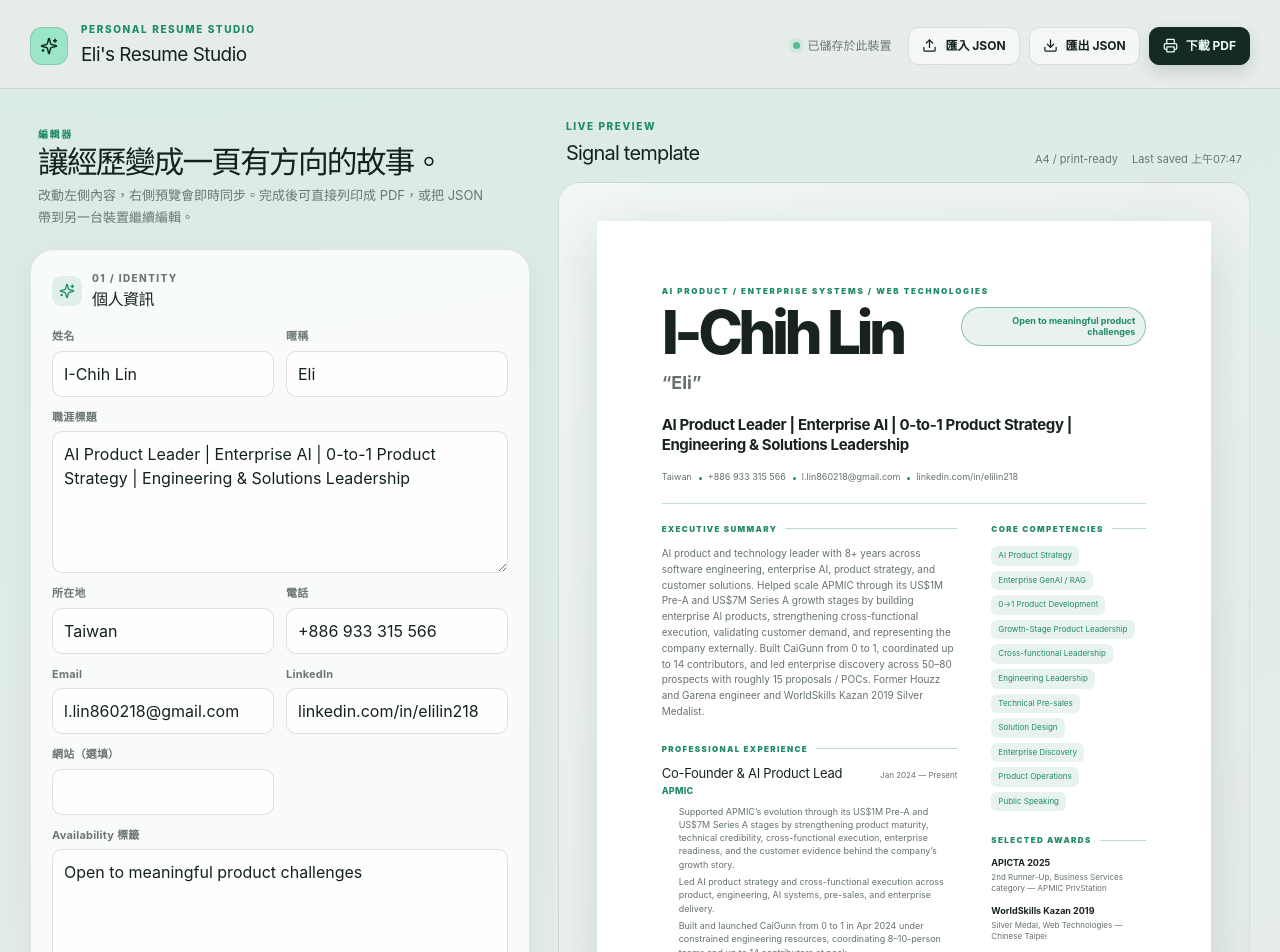
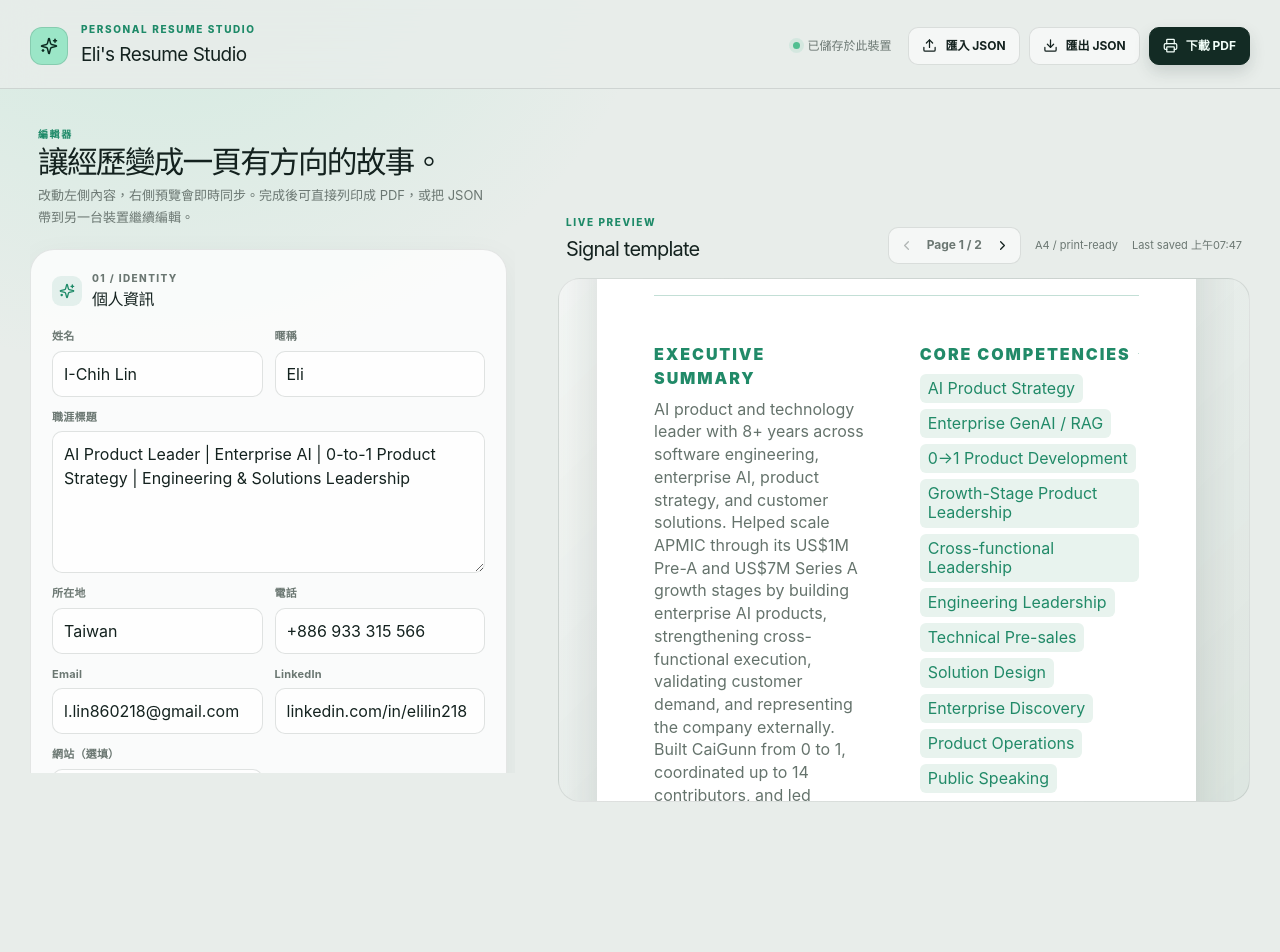
Before and after one commit to L-Eli/resume-studio, a Next.js app: page / in a window 1280 px wide. Shown: the top 952 px of the page. After the commit the page ends 803 px from the top, so only its background shows below. Built offline with nearby package versions, Linux system fonts and the light colour scheme.

Commit message:
Add paged A4 preview and readable resume layout

```diff
--- a/app/globals.css
+++ b/app/globals.css
@@ -96,6 +96,58 @@ a { color: inherit; }
 .competency-list { display: flex; flex-wrap: wrap; gap: 5px; }.competency-list span { padding: 5px 7px; border-radius: 6px; color: var(--paper-accent); background: var(--paper-soft); font-size: 8px; line-height: 1.2; }.award-list, .education-list, .technical-list { display: grid; gap: 11px; }.award-item, .education-item, .technical-list > div { display: grid; gap: 3px; }.award-item strong, .education-item strong, .technical-list strong { font-size: 9px; line-height: 1.3; }.award-item span, .education-item span, .technical-list span, .education-item em { color: var(--paper-muted); font-size: 8px; line-height: 1.38; }.education-item small { color: var(--paper-accent); font-size: 8px; font-weight: 800; }.education-item em { font-style: normal; }.resume-paper-footer { display: flex; justify-content: space-between; margin-top: auto; padding-top: 12px; color: var(--paper-muted); border-top: 1px solid color-mix(in srgb, var(--paper-accent), transparent 80%); font-size: 7px; font-weight: 850; letter-spacing: .16em; }
 .toast { position: fixed; right: 25px; bottom: 24px; z-index: 40; display: flex; align-items: center; gap: 8px; padding: 11px 14px; border-radius: 11px; color: #eafff6; background: #15372d; box-shadow: 0 12px 30px rgba(21,55,45,.24); font-size: 12px; }
 
+.preview-toolbar-right { display: flex; align-items: center; gap: 14px; }
+.preview-page-controls { display: inline-flex; align-items: center; gap: 7px; padding: 4px; border: 1px solid var(--studio-border); border-radius: 10px; background: rgba(255,255,255,.56); color: var(--studio-muted); font-size: 12px; font-weight: 750; }
+.page-control { width: 27px; height: 27px; display: grid; place-items: center; border: 0; border-radius: 7px; color: var(--studio-ink); background: transparent; }
+.page-control:hover:not(:disabled) { background: rgba(30,138,104,.1); }
+.page-control:disabled { cursor: default; opacity: .3; }
+.preview-stage { flex-direction: column; align-items: center; }
+.preview-page { display: none; width: 100%; }
+.preview-page.is-active { display: flex; justify-content: center; }
+.resume-paper { width: 210mm; height: 297mm; min-height: 297mm; max-width: none; padding: 14mm 15mm 11mm; overflow: hidden; }
+.resume-paper-header { padding-bottom: 12px; }
+.resume-kicker { font-size: 9pt; letter-spacing: .18em; }
+.resume-name-row { align-items: baseline; flex-wrap: wrap; gap: 12px 16px; margin-top: 9px; }
+.resume-name-line { flex: 1 1 110mm; }
+.resume-name-row h1 { font-size: 40pt; line-height: .92; letter-spacing: -.065em; }
+.resume-short-name { font-size: 18pt; }
+.availability-pill { flex: 0 1 180px; max-width: 180px; margin-left: auto; padding: 7px 10px; font-size: 10pt; line-height: 1.2; }
+.resume-headline { margin-top: 12px; font-size: 12pt; line-height: 1.35; }
+.resume-contact-row { gap: 6px 14px; margin-top: 10px; font-size: 10pt; }
+.resume-paper-body { grid-template-columns: minmax(0, 1.65fr) minmax(58mm, .85fr); column-gap: 14mm; row-gap: 0; padding-top: 12mm; }
+.resume-section { margin-bottom: 14px; }
+.resume-section-label { gap: 7px; margin-bottom: 8px; font-size: 12pt; letter-spacing: .12em; }
+.resume-summary { font-size: 12pt; line-height: 1.42; }
+.resume-experience { margin-bottom: 12px; }
+.resume-experience-heading { gap: 12px; }
+.resume-experience-heading h3 { font-size: 14pt; line-height: 1.2; }
+.resume-experience-heading p { margin-top: 2px; font-size: 12pt; }
+.resume-experience-heading time { font-size: 11pt; }
+.resume-experience ul { margin-top: 6px; padding-left: 20px; font-size: 12pt; line-height: 1.34; }
+.resume-experience li { margin-bottom: 3px; padding-left: 2px; }
+.leadership-grid { gap: 9px 14px; }
+.competency-list { gap: 6px; }
+.competency-list span { padding: 5px 8px; font-size: 12pt; }
+.award-list, .education-list, .technical-list { gap: 9px; }
+.award-item, .education-item, .technical-list > div { gap: 3px; }
+.award-item strong, .education-item strong, .technical-list strong { font-size: 12pt; line-height: 1.3; }
+.award-item span, .education-item span, .technical-list span, .education-item em { font-size: 12pt; line-height: 1.35; }
+.education-item small { font-size: 11pt; }
+.resume-paper-footer { padding-top: 9px; font-size: 9pt; }
+.resume-continuation-header { display: flex; align-items: baseline; justify-content: space-between; gap: 16px; padding-bottom: 12px; border-bottom: 1px solid color-mix(in srgb, var(--paper-accent), transparent 73%); }
+.resume-continuation-name { display: flex; align-items: baseline; gap: 9px; color: var(--paper-ink); }
+.resume-continuation-name strong { font-size: 20pt; letter-spacing: -.04em; }
+.resume-continuation-name span { color: var(--paper-muted); font-size: 12pt; }
+.resume-continuation-label { color: var(--paper-accent); font-size: 10pt; font-weight: 850; letter-spacing: .12em; text-align: right; }
+
+@media (min-width: 801px) {
+  html:has(.resume-studio), body:has(.resume-studio) { overflow: hidden; }
+  .studio-layout { height: calc(100vh - 86px); overflow: hidden; }
+  .editor-panel { height: 100%; overflow-y: auto; overscroll-behavior: contain; scrollbar-gutter: stable; padding-right: 8px; }
+  .preview-panel { height: 100%; min-height: 0; position: relative; overflow: hidden; grid-template-rows: auto minmax(0, 1fr) auto; }
+  .preview-stage { height: 100%; min-height: 0; overflow: auto; overscroll-behavior: contain; scrollbar-gutter: stable; }
+}
+
 @media (max-width: 1100px) {
   .studio-layout { grid-template-columns: minmax(320px, 410px) minmax(0, 1fr); padding: 23px; gap: 18px; }
   .studio-header { padding-left: 23px; padding-right: 23px; }
@@ -114,14 +166,16 @@ a { color: inherit; }
 
 /* Keep the paper preview in the same A4 geometry as the printed document. */
 @media (max-width: 800px) {
-  .preview-stage { justify-content: flex-start; }
-  .resume-paper { width: 210mm; max-width: none; min-height: 297mm; padding: 17mm 17mm 12mm; }
+  .studio-layout { height: auto; overflow: visible; }
+  .editor-panel, .preview-panel { height: auto; overflow: visible; }
+  .preview-stage { height: calc(100vh - 190px); min-height: 420px; justify-content: flex-start; }
+  .resume-paper { width: 210mm; height: 297mm; max-width: none; min-height: 297mm; padding: 14mm 15mm 11mm; overflow: hidden; }
   .resume-name-row { display: flex; }
-  .resume-name-row h1 { font-size: clamp(40px, 4.7vw, 64px); }
+  .resume-name-row h1 { font-size: 40pt; }
   .availability-pill { margin-top: 0; display: block; max-width: 185px; text-align: right; }
-  .resume-headline { font-size: 15px; }
+  .resume-headline { font-size: 12pt; }
   .resume-contact-row { display: flex; gap: 8px 16px; }
-  .resume-paper-body { grid-template-columns: minmax(0, 1.55fr) minmax(155px, .7fr); column-gap: 27px; row-gap: 0; }
+  .resume-paper-body { grid-template-columns: minmax(0, 1.65fr) minmax(58mm, .85fr); column-gap: 14mm; row-gap: 0; }
   .resume-side-column { display: block; }
   .resume-side-column .resume-section, .resume-main-column .resume-section { margin-bottom: 23px; }
   .leadership-grid { grid-template-columns: 1fr 1fr; }
@@ -135,8 +189,11 @@ a { color: inherit; }
   html, body { background: #fff !important; }
   .studio-chrome, .editor-panel, .preview-toolbar, .preview-hint, .toast { display: none !important; }
   .resume-studio, .studio-layout, .preview-panel, .preview-stage { display: block; padding: 0; margin: 0; background: #fff; border: 0; min-height: 0; }
-  .resume-paper { width: 210mm; max-width: none; min-height: 297mm; margin: 0; padding: 17mm 17mm 12mm; box-shadow: none; page-break-after: avoid; }
-  .resume-paper-body { grid-template-columns: minmax(0, 1.55fr) minmax(155px, .7fr); column-gap: 27px; row-gap: 0; }
+  .preview-page, .preview-page.is-active { display: block !important; }
+  .preview-page { break-after: page; page-break-after: always; }
+  .preview-page:last-child { break-after: auto; page-break-after: auto; }
+  .resume-paper { width: 210mm; height: 297mm; max-width: none; min-height: 297mm; margin: 0; padding: 14mm 15mm 11mm; overflow: hidden; box-shadow: none; page-break-after: avoid; }
+  .resume-paper-body { grid-template-columns: minmax(0, 1.65fr) minmax(58mm, .85fr); column-gap: 14mm; row-gap: 0; }
   .resume-side-column { display: block; }
   .resume-experience { break-inside: avoid; page-break-inside: avoid; }
   .resume-experience-heading, .resume-section-label { break-after: avoid; page-break-after: avoid; }
--- a/components/resume-studio.tsx
+++ b/components/resume-studio.tsx
@@ -6,6 +6,8 @@ import {
   Award,
   BriefcaseBusiness,
   Check,
+  ChevronLeft,
+  ChevronRight,
   Code2,
   Download,
   GraduationCap,
@@ -278,6 +280,7 @@ export function ResumeStudio() {
   const [resume, setResume] = useState<ResumeData>(() => clone(starterResume))
   const [template, setTemplate] = useState<TemplateId>("signal")
   const [activeView, setActiveView] = useState<"edit" | "preview">("edit")
+  const [activePage, setActivePage] = useState(0)
   const [savedAt, setSavedAt] = useState<string | null>(null)
   const [notice, setNotice] = useState<string>("")
   const fileInputRef = useRef<HTMLInputElement>(null)
@@ -509,9 +512,19 @@ export function ResumeStudio() {
         </aside>
 
         <section className={`preview-panel ${activeView === "edit" ? "mobile-hidden" : ""}`}>
-          <div className="preview-toolbar"><div><p className="eyebrow">Live preview</p><h2>{activeTemplate.name} template</h2></div><div className="preview-meta"><span>A4 / print-ready</span><span>Last saved {savedAt ? new Date(savedAt).toLocaleTimeString("zh-TW", { hour: "2-digit", minute: "2-digit" }) : "—"}</span></div></div>
+          <div className="preview-toolbar">
+            <div><p className="eyebrow">Live preview</p><h2>{activeTemplate.name} template</h2></div>
+            <div className="preview-toolbar-right">
+              <div className="preview-page-controls" aria-label="Resume preview pages">
+                <button className="page-control" aria-label="Previous page" onClick={() => setActivePage((page) => Math.max(0, page - 1))} disabled={activePage === 0}><ChevronLeft size={15} /></button>
+                <span>Page {activePage + 1} / 2</span>
+                <button className="page-control" aria-label="Next page" onClick={() => setActivePage((page) => Math.min(1, page + 1))} disabled={activePage === 1}><ChevronRight size={15} /></button>
+              </div>
+              <div className="preview-meta"><span>A4 / print-ready</span><span>Last saved {savedAt ? new Date(savedAt).toLocaleTimeString("zh-TW", { hour: "2-digit", minute: "2-digit" }) : "—"}</span></div>
+            </div>
+          </div>
           <div className="preview-stage">
-            <ResumePaper resume={resume} template={template} />
+            {[0, 1].map((page) => <div className={`preview-page ${activePage === page ? "is-active" : ""}`} key={page}><ResumePaper resume={resume} template={template} page={page} pageCount={2} /></div>)}
           </div>
           <div className="preview-hint"><div className="hint-icon"><Printer size={15} /></div><p><strong>要存成 PDF？</strong> 按右上角「下載 PDF」，在列印視窗選擇「另存為 PDF」。目前頁面已針對 A4 與列印色彩最佳化。</p></div>
         </section>
@@ -521,10 +534,13 @@ export function ResumeStudio() {
   )
 }
 
-function ResumePaper({ resume, template }: { resume: ResumeData; template: TemplateId }) {
+function ResumePaper({ resume, template, page, pageCount }: { resume: ResumeData; template: TemplateId; page: number; pageCount: number }) {
   const { personal } = resume
+  const isOverview = page === 0
+  const experiences = isOverview ? resume.experiences.slice(0, 2) : resume.experiences.slice(2)
   return (
-    <article className={`resume-paper paper-${template}`}>
+    <article className={`resume-paper paper-${template} ${isOverview ? "resume-page-overview" : "resume-page-continuation"}`}>
+      {isOverview ? (
         <header className="resume-paper-header">
           <div className="resume-kicker">AI PRODUCT / ENTERPRISE SYSTEMS / WEB TECHNOLOGIES</div>
           <div className="resume-name-row"><div className="resume-name-line"><h1>{personal.name}</h1><p className="resume-short-name">{personal.shortName ? `“${personal.shortName}”` : ""}</p></div><span className="availability-pill">{personal.availability || "Open to meaningful work"}</span></div>
@@ -537,23 +553,29 @@ function ResumePaper({ resume, template }: { resume: ResumeData; template: Templ
             {personal.website && <a href={personal.website.startsWith("http") ? personal.website : `https://${personal.website}`} target="_blank" rel="noreferrer">{personal.website.replace(/^https?:\/\//, "")}</a>}
           </div>
         </header>
+      ) : (
+        <header className="resume-continuation-header"><div className="resume-continuation-name"><strong>{personal.name}</strong>{personal.shortName && <span>“{personal.shortName}”</span>}</div><span className="resume-continuation-label">CONTINUED / EXPERIENCE &amp; LEADERSHIP</span></header>
+      )}
 
       <div className="resume-paper-body">
         <main className="resume-main-column">
-          <ResumeSection title="Executive summary"><p className="resume-summary">{resume.summary}</p></ResumeSection>
+          {isOverview && <ResumeSection title="Executive summary"><p className="resume-summary">{resume.summary}</p></ResumeSection>}
           <ResumeSection title="Professional experience">
-            {resume.experiences.map((experience) => <ResumeExperience key={experience.id} experience={experience} />)}
+            {experiences.map((experience) => <ResumeExperience key={experience.id} experience={experience} />)}
           </ResumeSection>
-          {resume.leadership.length > 0 && <ResumeSection title="Technical leadership"><div className="leadership-grid">{resume.leadership.map((item) => <ResumeExperience key={item.id} experience={item} compact />)}</div></ResumeSection>}
+          {!isOverview && resume.leadership.length > 0 && <ResumeSection title="Technical leadership"><div className="leadership-grid">{resume.leadership.map((item) => <ResumeExperience key={item.id} experience={item} compact />)}</div></ResumeSection>}
         </main>
         <aside className="resume-side-column">
+          {isOverview ? <>
             <ResumeSection title="Core competencies"><div className="competency-list">{resume.competencies.map((skill) => <span key={skill}>{skill}</span>)}</div></ResumeSection>
             <ResumeSection title="Selected awards"><div className="award-list">{resume.awards.map((item) => <div className="award-item" key={item.id}><strong>{item.title}</strong><span>{item.detail}</span></div>)}</div></ResumeSection>
+          </> : <>
             <ResumeSection title="Education"><div className="education-list">{resume.education.map((item) => <div className="education-item" key={item.id}><strong>{item.degree}</strong><span>{item.school}</span><small>{item.period}</small><em>{item.detail}</em></div>)}</div></ResumeSection>
             <ResumeSection title="Technical foundation"><div className="technical-list">{resume.technical.map((item) => <div key={item.category}><strong>{item.category}</strong><span>{item.items}</span></div>)}</div></ResumeSection>
+          </>}
         </aside>
       </div>
-      <footer className="resume-paper-footer"><span>ELI LIN / RESUME</span><span>UPDATED {new Date().getFullYear()}</span></footer>
+      <footer className="resume-paper-footer"><span>ELI LIN / RESUME</span><span>PAGE {page + 1} / {pageCount}</span></footer>
     </article>
   )
 }
```
Lines whose indentation alone changed are shown as unchanged.
